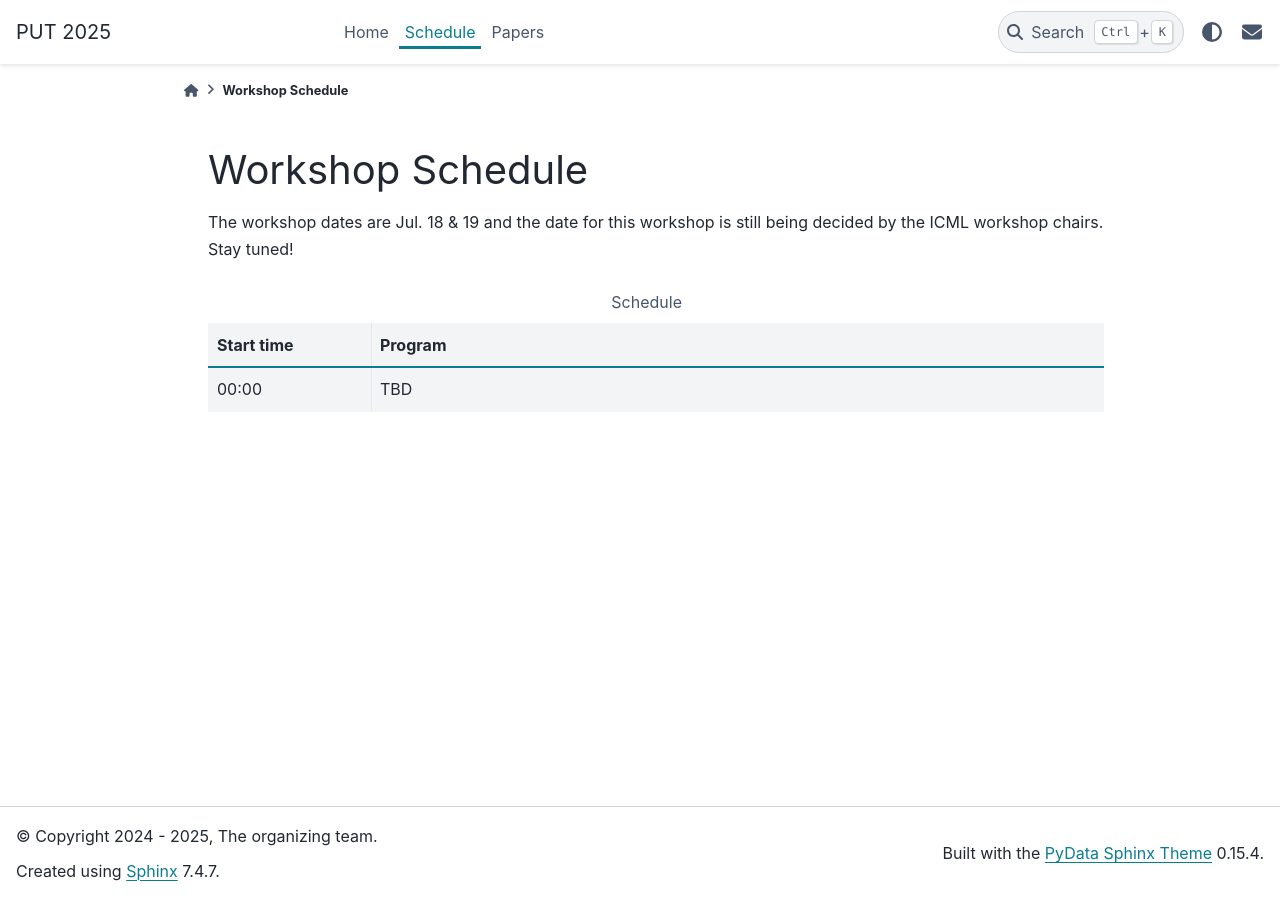
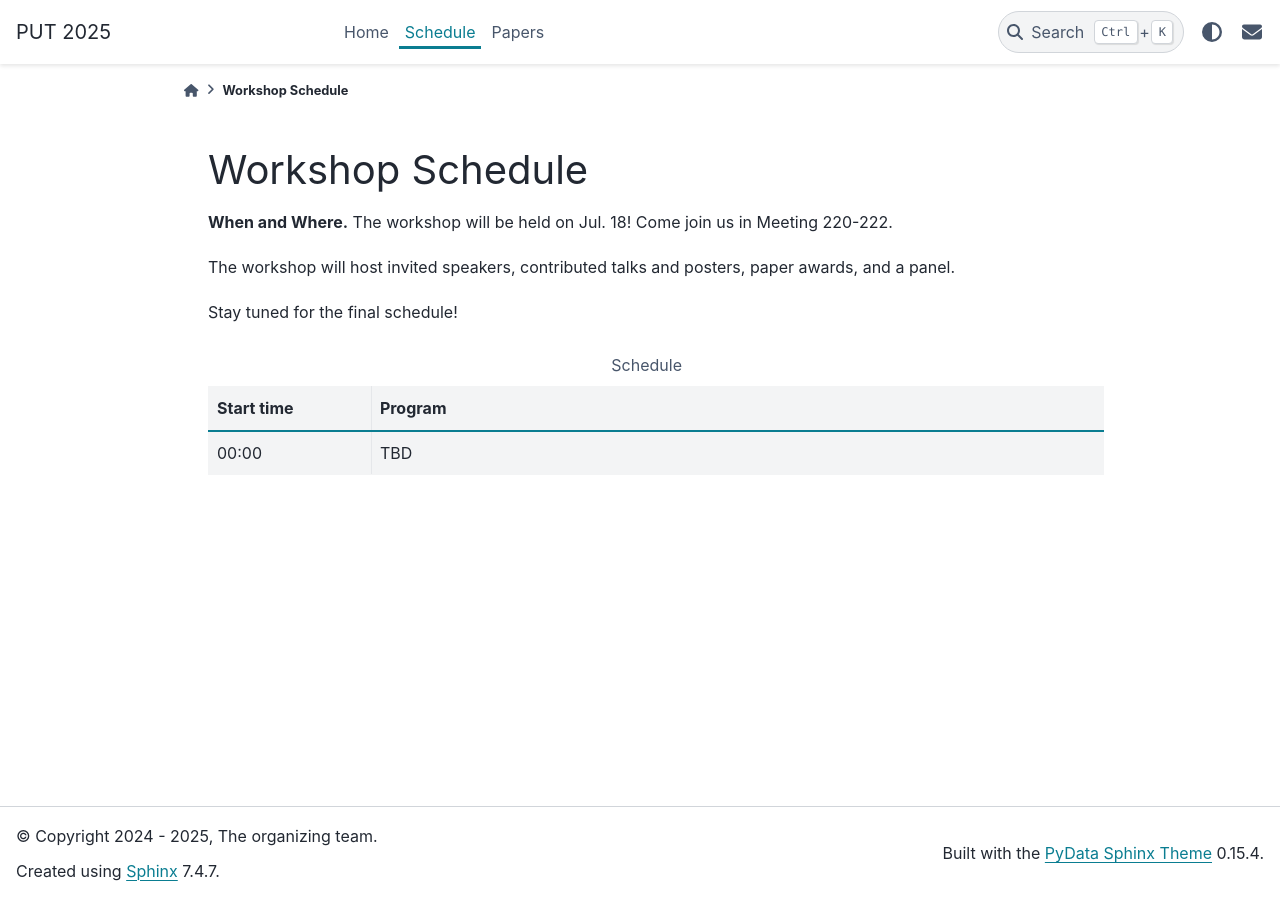
Before and after one commit to tta-icml2025/tta-icml2025.github.io, a Sphinx documentation site: the page built from docs/source/schedule.rst, in a window 1280 px wide. Built offline with Sphinx 7.4.7 and the PyData theme 0.15.4, drawn with Linux system fonts in a browser that asks for light colours; the version number could not be read and is left out.

Commit message:
note date in schedule and promise more soon

```diff
--- a/docs/source/schedule.rst
+++ b/docs/source/schedule.rst
@@ -1,7 +1,12 @@
 Workshop Schedule
 =================
 
-The workshop dates are Jul. 18 & 19 and the date for this workshop is still being decided by the ICML workshop chairs. Stay tuned!
+**When and Where.** The workshop will be held on Jul. 18! Come join us in Meeting 220-222.
+
+The workshop will host invited speakers, contributed talks and posters, paper
+awards, and a panel.
+
+Stay tuned for the final schedule!
 
 .. rst-class:: table-hover
 
```
